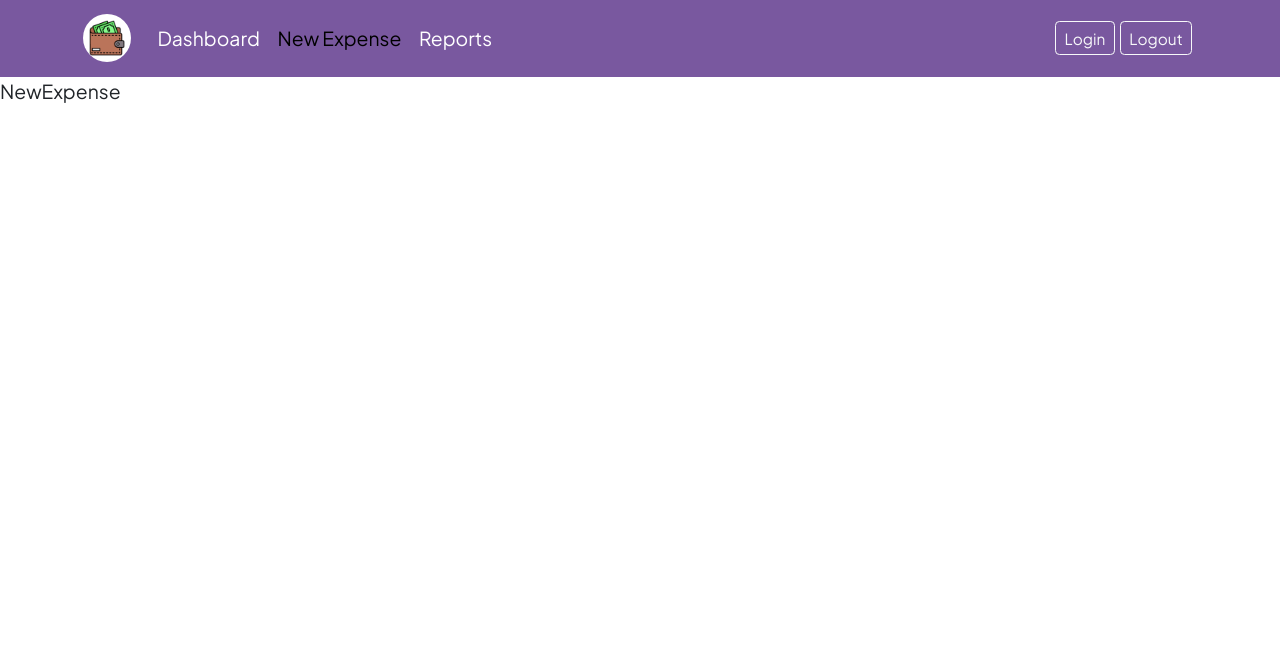
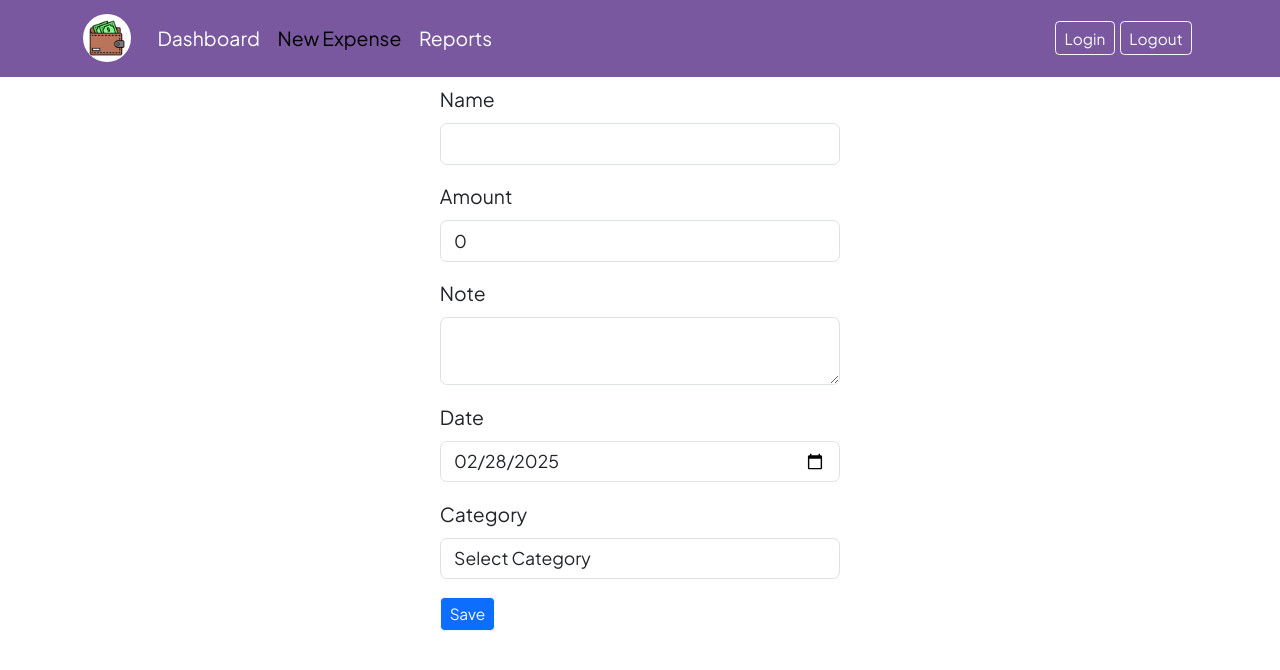
Before and after one commit to albertn89/webapp, a React (Vite) app: page /new in a window 1280 px wide. Shown: the top 670 px of the page. Built offline with nearby package versions, Linux system fonts and the light colour scheme.

Commit message:
Save expense completed

```diff
--- a/package.json
+++ b/package.json
@@ -12,10 +12,12 @@
   "dependencies": {
     "axios": "^1.8.1",
     "bootstrap": "^5.3.3",
+    "formik": "^2.4.6",
     "react": "^19.0.0",
     "react-dom": "^19.0.0",
     "react-icons": "^5.5.0",
-    "react-router-dom": "^7.2.0"
+    "react-router-dom": "^7.2.0",
+    "yup": "^1.6.1"
   },
   "devDependencies": {
     "@eslint/js": "^9.19.0",
--- /dev/null
+++ b/src/components/Dropdown.tsx
@@ -0,0 +1,30 @@
+interface Props {
+	options: string[];
+	name: string;
+	id: string;
+	value: string;
+	onChange: (e: React.ChangeEvent<HTMLSelectElement>) => void;
+	onBlur: (e: React.ChangeEvent<HTMLSelectElement>) => void;
+	label: string;
+	error?: string;
+	touched?: boolean;
+}
+
+const Dropdown = ({ options, name, id, value, onChange, onBlur, label, error, touched }: Props) => {
+	return (
+		<div className="mb-3">
+			<label htmlFor={id} className="htmlFor form-label">
+				{label}
+			</label>
+			<select name={name} id={id} className="form-control" onChange={onChange} onBlur={onBlur}>
+				<option value={value} label="Select Category" />
+				{options.map((option) => (
+					<option key={option} value={option} label={option} />
+				))}
+			</select>
+			{touched && error ? <div className="text-danger fst-italic">{error}</div> : null}
+		</div>
+	);
+};
+
+export default Dropdown;
--- a/src/pages/expense/NewExpense.tsx
+++ b/src/pages/expense/NewExpense.tsx
@@ -1,5 +1,126 @@
+import { useFormik } from "formik";
+import { useState } from "react";
+import { useNavigate } from "react-router-dom";
+
+import Dropdown from "../../components/Dropdown";
+import { Expense } from "../../model/Expense";
+import { saveOrUpdateExpense } from "../../services/expense-service";
+import { expenseCategories } from "../../utils/AppConstants";
+import expenseValidationSchema from "../../validation/expenseValidationSchema";
+
 const NewExpense = () => {
-	return <div>NewExpense</div>;
+	const navigate = useNavigate();
+	const [error, setError] = useState<string>("");
+
+	const formik = useFormik({
+		initialValues: {
+			name: "",
+			amount: 0,
+			note: "",
+			category: "",
+			date: new Date().toISOString().split("T")[0],
+		},
+		onSubmit: (values: Expense) => {
+			saveOrUpdateExpense(values)
+				.then((response) => {
+					if (response && response.status === 201) {
+						navigate("/");
+					}
+				})
+				.catch((error) => {
+					console.error(error);
+					setError("Failed to save expense");
+				});
+		},
+		validationSchema: expenseValidationSchema,
+	});
+
+	return (
+		<div className="d-flex justify-content-center align-items-center mt-2">
+			<div className="container col-md-4 col-sm-8 col-xs-12">
+				{error && <p className="text-danger">{error}</p>}
+				<form onSubmit={formik.handleSubmit}>
+					<div className="mb-3">
+						<label htmlFor="name" className="form-label">
+							Name
+						</label>
+						<input
+							type="text"
+							id="name"
+							name="name"
+							className="form-control"
+							value={formik.values.name}
+							onChange={formik.handleChange}
+							onBlur={formik.handleBlur}
+						/>
+						{formik.touched.name && formik.errors.name ? (
+							<div className="text-danger fst-italic">{formik.errors.name}</div>
+						) : null}
+					</div>
+					<div className="mb-3">
+						<label htmlFor="amount" className="form-label">
+							Amount
+						</label>
+						<input
+							type="text"
+							id="amount"
+							name="amount"
+							className="form-control"
+							value={formik.values.amount}
+							onChange={formik.handleChange}
+							onBlur={formik.handleBlur}
+						/>
+						{formik.touched.amount && formik.errors.amount ? (
+							<div className="text-danger fst-italic">{formik.errors.amount}</div>
+						) : null}
+					</div>
+					<div className="mb-3">
+						<label htmlFor="note" className="form-label">
+							Note
+						</label>
+						<textarea
+							id="note"
+							name="note"
+							className="form-control"
+							value={formik.values.note}
+							onChange={formik.handleChange}
+						/>
+					</div>
+					<div className="mb-3">
+						<label htmlFor="date" className="form-label">
+							Date
+						</label>
+						<input
+							type="date"
+							id="date"
+							name="date"
+							className="form-control"
+							value={formik.values.date}
+							onChange={formik.handleChange}
+							onBlur={formik.handleBlur}
+						/>
+						{formik.touched.date && formik.errors.date ? (
+							<div className="text-danger fst-italic">{formik.errors.date}</div>
+						) : null}
+					</div>
+					<Dropdown
+						options={expenseCategories}
+						id="category"
+						name="category"
+						label="Category"
+						onChange={formik.handleChange}
+						onBlur={formik.handleBlur}
+						error={formik.errors.category}
+						touched={formik.touched.category}
+						value={formik.values.category}
+					/>
+					<button className="btn btn-sm btn-primary btn-outline-light" type="submit">
+						Save
+					</button>
+				</form>
+			</div>
+		</div>
+	);
 };
 
 export default NewExpense;
--- a/src/services/expense-service.ts
+++ b/src/services/expense-service.ts
@@ -12,3 +12,7 @@
 export const deleteExpenseByExpenseId = (expenseId: string) => {
 	return apiClient.delete(`/expenses/${expenseId}`);
 };
+
+export const saveOrUpdateExpense = (expense: Expense) => {
+	return apiClient.post<Expense>("/expenses", expense);
+};
--- /dev/null
+++ b/src/utils/AppConstants.ts
@@ -0,0 +1 @@
+export const expenseCategories = ["Shopping", "Food", "Transport", "Utilities", "Others"];
--- a/src/utils/DateUtils.ts
+++ b/src/utils/DateUtils.ts
@@ -26,7 +26,8 @@
 
 	static formatDateString(dateString: string) {
 		if (dateString != undefined) {
-			const date = new Date(dateString);
+			const [year, month, day] = dateString.split("-").map(Number);
+			const date = new Date(year, month - 1, day);
 			return new Intl.DateTimeFormat("en-US", {
 				year: "numeric",
 				month: "long",
--- /dev/null
+++ b/src/validation/expenseValidationSchema.ts
@@ -0,0 +1,14 @@
+import * as Yup from "yup";
+
+const expenseValidationSchema = Yup.object({
+	name: Yup.string()
+		.required("Expense name is required")
+		.min(3, "Expense name must be at least 3 characters long"),
+	amount: Yup.number()
+		.required("Expense amount is required")
+		.positive("Expense amount must be greater than 0"),
+	date: Yup.date().required("Expense date is required"),
+	category: Yup.string().required("Expense category is required"),
+});
+
+export default expenseValidationSchema;
```
Also changed, not shown: 1 other file (tests, documents, lock files or other folders).
